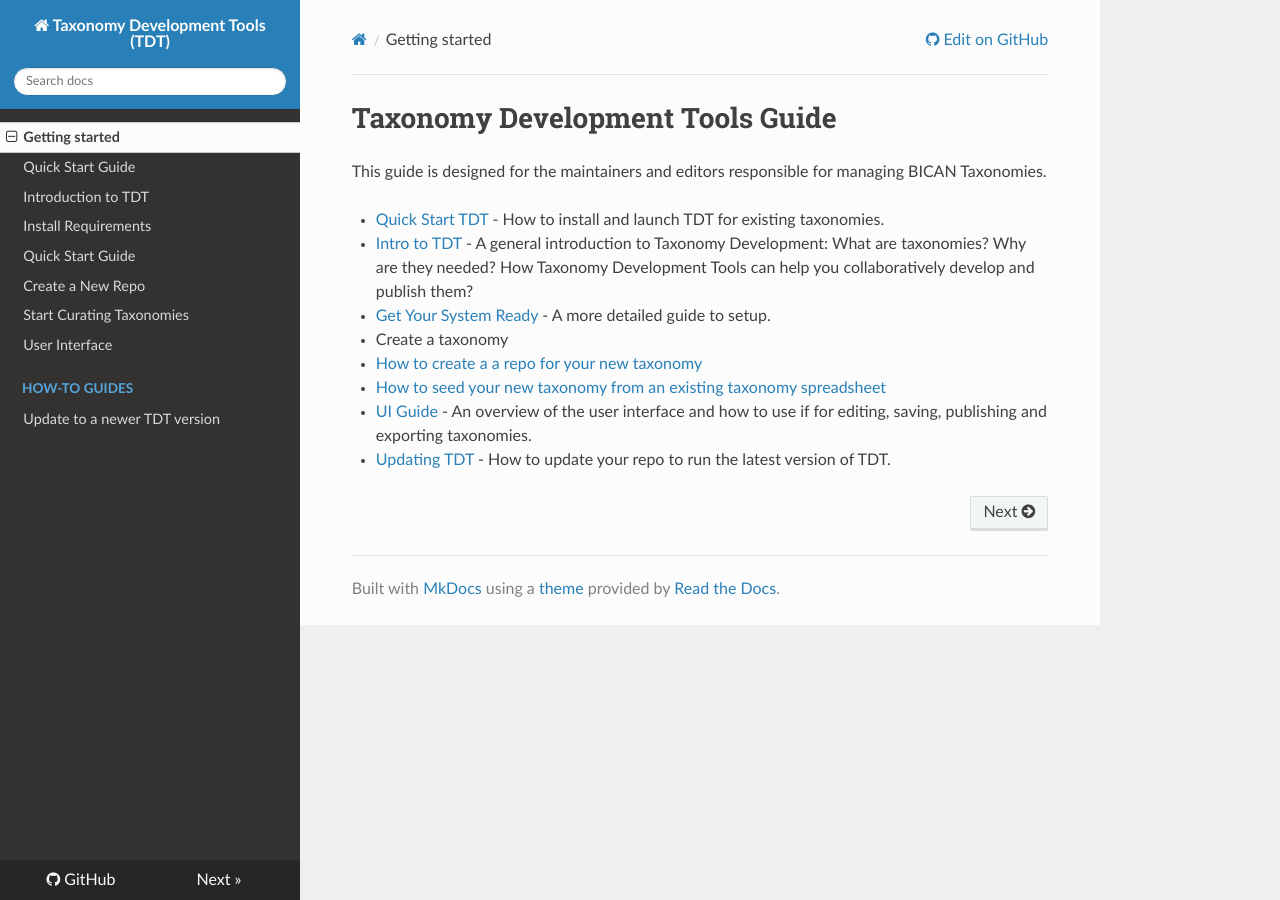
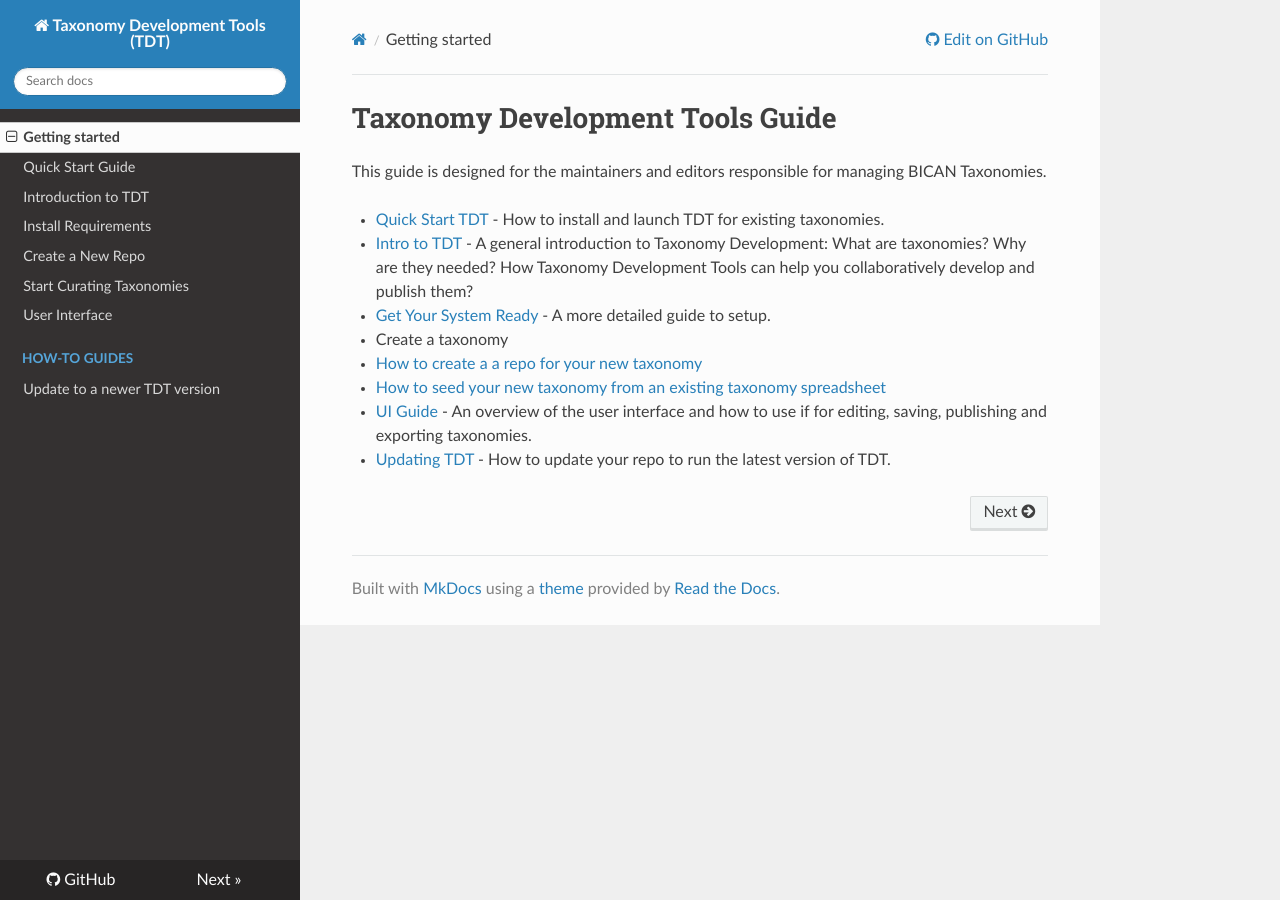
Before and after one commit to brain-bican/taxonomy-development-tools, an MkDocs documentation site: the page built from docs/index.md, in a window 1280 px wide. Built offline with MkDocs 1.6.1, drawn with Linux system fonts in a browser that asks for light colours; nearby versions of some CDN libraries.

Commit message:
Update mkdocs.yml

```diff
--- a/mkdocs.yml
+++ b/mkdocs.yml
@@ -8,7 +8,6 @@ nav:
   - Quick Start Guide: QuickStart.md
   - Introduction to TDT: Intro_to_TDT.md
   - Install Requirements: Build.md
-  - Quick Start: QuickStart.md
   - Create a New Repo: NewRepo.md
   - Start Curating Taxonomies: Curation.md
   - User Interface: UserInterface.md
```
